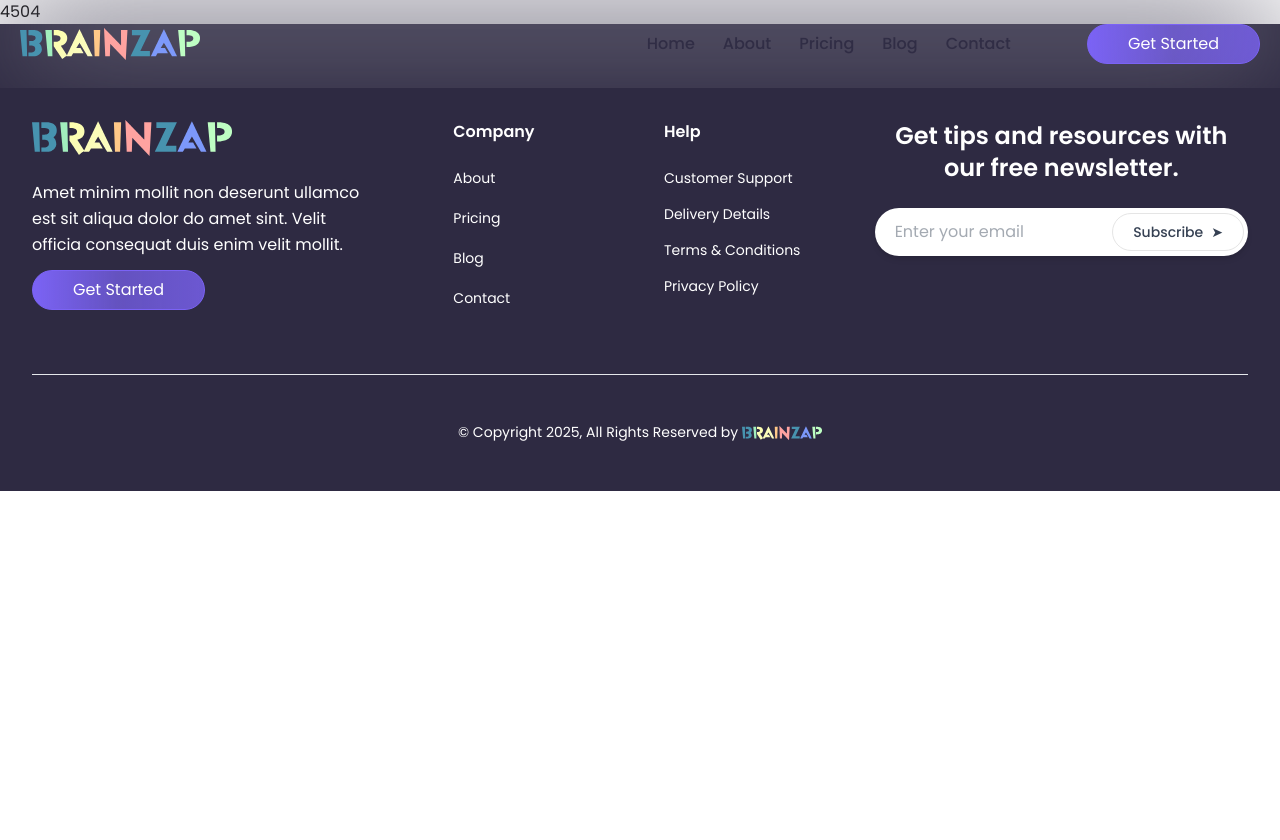
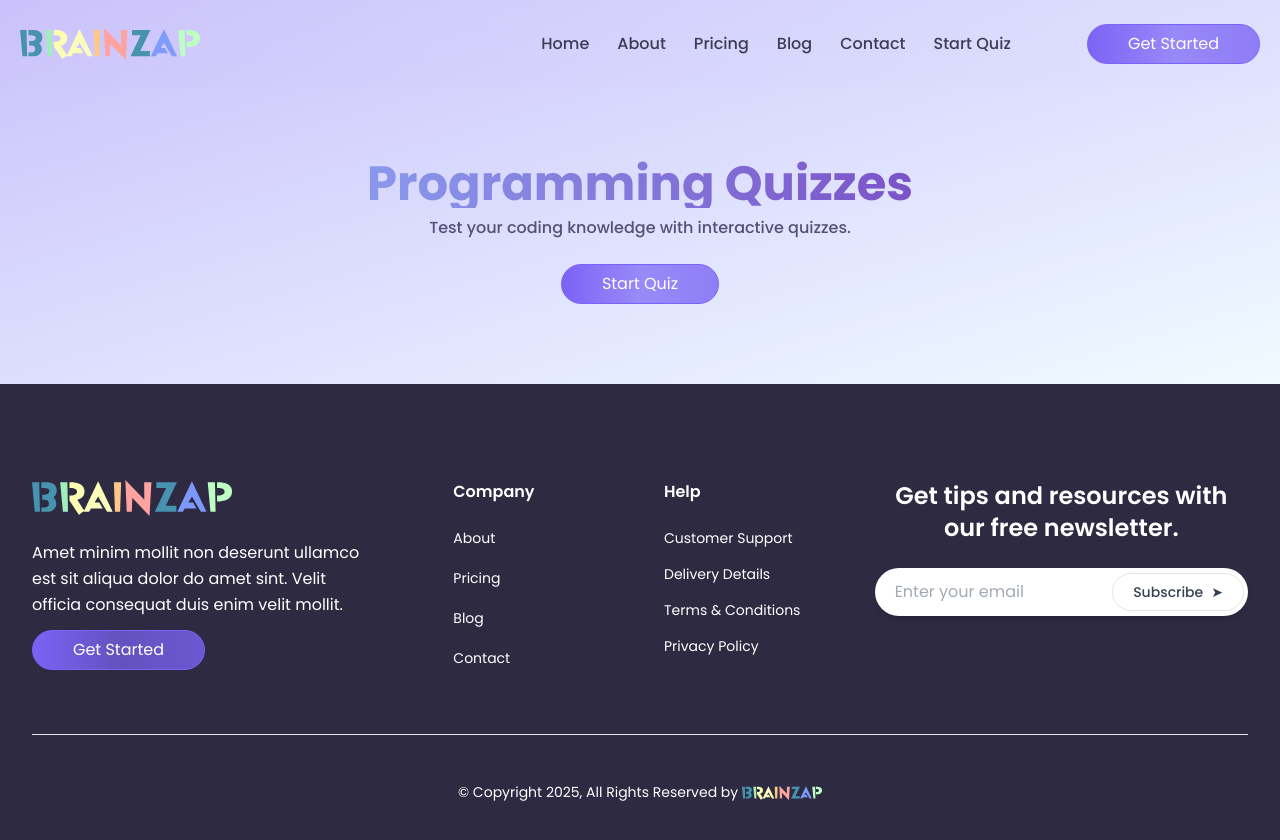
Before and after one commit to CodeXplorers-PH/brain-zap-client, a React (Vite) app: page /start-quiz in a window 1280 px wide. Shown: the top 840 px of the page. Before the commit the page ends 800 px from the top, so only its background shows below. Built offline with nearby package versions, Linux system fonts and the light colour scheme; a web font is replaced by a local one.

Commit message:
[ADDED]: Start Quiz Page created and banner section implemnet done

```diff
--- /dev/null
+++ b/src/Pages/StartQuiz/Sections/Banner.jsx
@@ -0,0 +1,20 @@
+import Button from "@/components/ui/Button";
+import React from "react";
+
+const Banner = () => {
+  return (
+    <div className="pt-40 pb-20 text-center">
+      <h1 className="text-5xl font-bold text-transparent bg-clip-text bg-gradient-to-r from-blue-300 to-purple-800">
+        Programming Quizzes
+      </h1>
+      <p className="text-gray-300 mt-2 z-10">
+        Test your coding knowledge with interactive quizzes.
+      </p>
+      <div className="flex justify-center mt-6">
+        <Button>Start Quiz</Button>
+      </div>
+    </div>
+  );
+};
+
+export default Banner;
--- /dev/null
+++ b/src/Pages/StartQuiz/StartQuiz.jsx
@@ -0,0 +1,11 @@
+import Banner from "./Sections/Banner";
+
+const StartQuiz = () => {
+    return (
+        <div className="bg-gradient-to-br from-huf-purple/40 to-sky-200/20">
+            <Banner />
+        </div>
+    );
+};
+
+export default StartQuiz;
--- a/src/Routes/Router.jsx
+++ b/src/Routes/Router.jsx
@@ -3,6 +3,7 @@ import Layout from "@/Layouts/Layout";
 import Blog from "@/Pages/Blog/Blog";
 import Home from "@/Pages/Home/Home";
 import Pricing from "@/Pages/Pricing/Pricing";
+import StartQuiz from "@/Pages/StartQuiz/StartQuiz";
 import { createBrowserRouter } from "react-router-dom";
 
 export const router = createBrowserRouter([
@@ -23,6 +24,10 @@ export const router = createBrowserRouter([
         element: <Blog /> /* Blog Page */,
       },
       {
+        path: "/start-quiz",
+        element: <StartQuiz /> /* Quiz Page */,
+      },
+      {
         path: "*",
         element: "4504",
       },
--- a/src/data/Header.js
+++ b/src/data/Header.js
@@ -19,4 +19,8 @@ export const Navs = [
     path: "/contact",
     pathName: "Contact",
   },
+  {
+    path: "/start-quiz",
+    pathName: "Start Quiz",
+  },
 ];
```
Also changed, not shown: src/assets/bannerImages/QuizPageBanner.jpeg (added).
